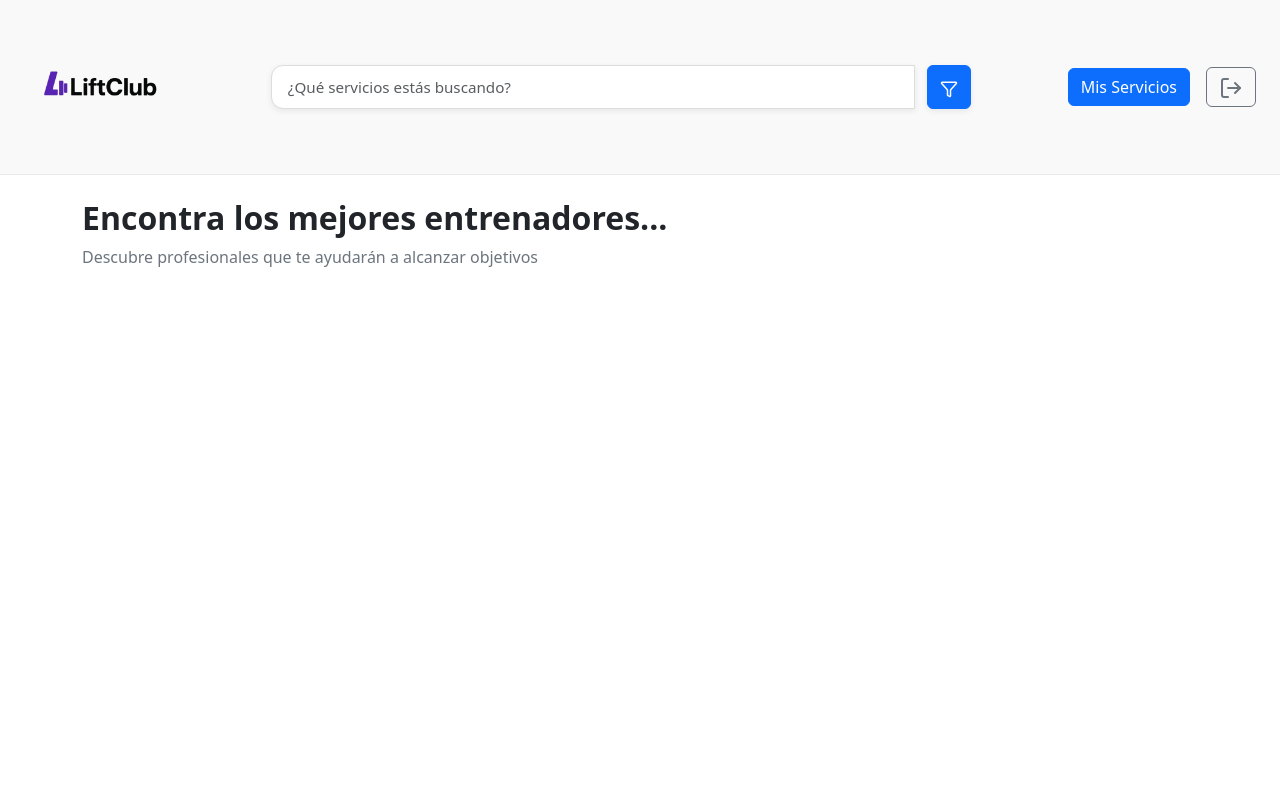
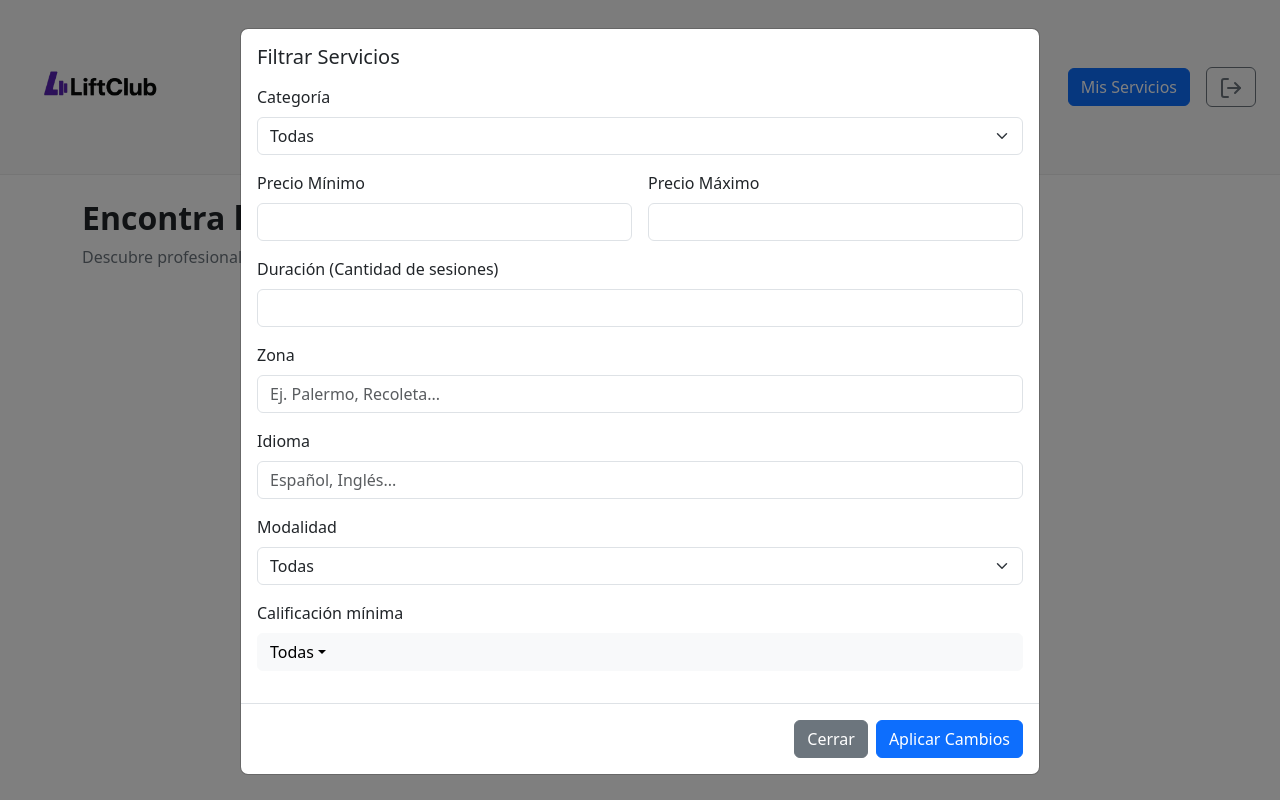
Before and after one commit to IgnacioAlcaraz/liftClubProyect, a React (Vite) app in the folder Frontend/frontend-proyect/: page /client-home in a window 1280 px wide. Both pictures are taken after a click on the button 948 px from the left and 87 px from the top of the page. Built offline with nearby package versions, Linux system fonts and the light colour scheme.

Commit message:
filtros funcionales

```diff
--- a/Frontend/frontend-proyect/src/app/slices/authSlice.js
+++ b/Frontend/frontend-proyect/src/app/slices/authSlice.js
@@ -64,7 +64,6 @@ export const {
 // Exportación del reducer
 export default authSlice.reducer;
 
-// 🔁 Thunk para login tradicional (fetch POST)
 export const loginUser = (credentials) => async (dispatch) => {
   dispatch(loginStart());
   try {
--- /dev/null
+++ b/Frontend/frontend-proyect/src/components/client/FilterButton/FilterButton.jsx
@@ -0,0 +1,10 @@
+import React from "react";
+import { Button } from "react-bootstrap";
+import { Filter } from "lucide-react";
+export const FilterButton = ({ onClick }) => {
+  return (
+    <Button className="filter-button" onClick={onClick}>
+      <Filter size={18}></Filter>
+    </Button>
+  );
+};
--- a/Frontend/frontend-proyect/src/components/client/Header/Header.jsx
+++ b/Frontend/frontend-proyect/src/components/client/Header/Header.jsx
@@ -1,27 +1,26 @@
 import React from "react";
-import { Button } from "react-bootstrap";
+import { Paperclip } from "lucide-react";
 import PrimaryButton from "../../primaryButton/PrimaryButton";
-import { LogOut, Paperclip } from "lucide-react";
+import LogoutButton from "../../LogoutButton";
 import SearchBar from "../SearchBar/SearchBar";
 import StepsBar from "../StepsBar/StepsBar";
-import LogoutButton from "../../LogoutButton";
 import logo from "../../../assets/logo.png";
-
 import "./Header.css";
 
 const Header = ({
   showSearch = false,
   searchQuery = "",
   setSearchQuery = () => {},
-  onFilterClick = () => {},
   showSteps = false,
   currentStep = 0,
   showButtons = true,
+  setFilters = () => {},
+
 }) => {
   return (
     <div className="custom-header">
       <div className="left">
-        {<img src={logo} alt="LiftClub" className="logo" />}
+        <img src={logo} alt="LiftClub" className="logo" />
       </div>
 
       <div className="center">
@@ -29,7 +28,7 @@ const Header = ({
           <SearchBar
             searchQuery={searchQuery}
             setSearchQuery={setSearchQuery}
-            onFilterClick={onFilterClick}
+            setFilters={setFilters}
           />
         )}
         {showSteps && <StepsBar currentStep={currentStep} />}
@@ -43,7 +42,6 @@ const Header = ({
             to="/mis-servicios"
             variant="primary"
           />
-
           <LogoutButton />
         </div>
       )}
--- /dev/null
+++ b/Frontend/frontend-proyect/src/components/client/RatingDropDown/RatingDropDown.jsx
@@ -0,0 +1,31 @@
+import React from "react";
+import { Dropdown } from "react-bootstrap";
+import { Star } from "lucide-react";
+
+const RatingDropdown = ({ value, onChange }) => {
+  const ratings = [5, 4, 3, 2, 1];
+
+  const renderStars = (count) =>
+    Array.from({ length: count }).map((_, i) => (
+      <Star key={i} size={14} fill="#ffc107" stroke="#ffc107" />
+    ));
+
+  return (
+    <Dropdown onSelect={(val) => onChange(val)} drop="down">
+      <Dropdown.Toggle variant="light" className="w-100 text-start">
+        {value ? renderStars(Number(value)) : "Todas"}
+      </Dropdown.Toggle>
+
+      <Dropdown.Menu style={{ position: "absolute", zIndex: 1051 }}>
+        <Dropdown.Item eventKey="">Todas</Dropdown.Item>
+        {ratings.map((n) => (
+          <Dropdown.Item key={n} eventKey={n}>
+            {renderStars(n)}
+          </Dropdown.Item>
+        ))}
+      </Dropdown.Menu>
+    </Dropdown>
+  );
+};
+
+export default RatingDropdown;
--- a/Frontend/frontend-proyect/src/components/client/SearchBar/SearchBar.css
+++ b/Frontend/frontend-proyect/src/components/client/SearchBar/SearchBar.css
@@ -35,3 +35,21 @@
   align-items: center;
   justify-content: center;
 }
+
+.modal-custom-size .modal-dialog {
+  max-height: 80vh !important;
+  display: flex;
+  flex-direction: column;
+}
+
+.modal-custom-size .modal-content {
+  height: 100%;
+  overflow: hidden;
+  display: flex;
+  flex-direction: column;
+}
+
+.modal-custom-size .modal-body {
+  overflow-y: auto;
+  max-height: 70vh !important;
+}
--- a/Frontend/frontend-proyect/src/components/client/SearchBar/SearchBar.jsx
+++ b/Frontend/frontend-proyect/src/components/client/SearchBar/SearchBar.jsx
@@ -1,9 +1,33 @@
-import React from "react";
-import { InputGroup, FormControl, Button } from "react-bootstrap";
-import { Search, Filter } from "lucide-react";
+import React, { useState } from "react";
+import { InputGroup, FormControl, Modal, Button, Form } from "react-bootstrap";
+import { FilterButton } from "../FilterButton/FilterButton";
+import { Star } from "lucide-react";
+import RatingDropdown from "../RatingDropDown/RatingDropDown";
+
 import "./SearchBar.css";
 
-const SearchBar = ({ searchQuery, setSearchQuery, onFilterClick }) => {
+const SearchBar = ({ searchQuery, setSearchQuery, setFilters }) => {
+  const [showFilters, setShowFilters] = useState(false);
+
+  const [localFilters, setLocalFilters] = useState({
+    categoria: "",
+    precioMin: "",
+    precioMax: "",
+    duracion: "",
+    zona: "",
+    idioma: "",
+    modalidad: "",
+    rating: "",
+  });
+
+  const handleFilterClick = () => setShowFilters(true);
+  const handleCloseFilters = () => setShowFilters(false);
+
+  const handleApplyFilters = () => {
+    setFilters(localFilters);
+    setShowFilters(false);
+  };
+
   return (
     <div className="search-bar-container">
       <InputGroup className="search-input-group">
@@ -13,9 +37,135 @@ const SearchBar = ({ searchQuery, setSearchQuery, onFilterClick }) => {
           onChange={(e) => setSearchQuery(e.target.value)}
         />
       </InputGroup>
-      <Button className="filter-button" onClick={onFilterClick}>
-        <Filter size={18} />
-      </Button>
+
+      <FilterButton onClick={handleFilterClick} />
+
+      <Modal show={showFilters} onHide={handleCloseFilters} centered size="lg">
+        <Modal.Body>
+          <h5 className="mb-3">Filtrar Servicios</h5>
+          <Form>
+            <Form.Group className="mb-3">
+              <Form.Label>Categoría</Form.Label>
+              <Form.Select
+                value={localFilters.categoria}
+                onChange={(e) =>
+                  setLocalFilters({
+                    ...localFilters,
+                    categoria: e.target.value,
+                  })
+                }
+              >
+                <option value="">Todas</option>
+                <option>Running</option>
+                <option>Gimnasio</option>
+                <option>Nutrición</option>
+                <option>Yoga</option>
+                <option>Otro</option>
+              </Form.Select>
+            </Form.Group>
+
+            <div className="d-flex justify-content-between mb-3">
+              <Form.Group className="me-2 w-50">
+                <Form.Label>Precio Mínimo</Form.Label>
+                <Form.Control
+                  type="number"
+                  value={localFilters.precioMin}
+                  onChange={(e) =>
+                    setLocalFilters({
+                      ...localFilters,
+                      precioMin: e.target.value,
+                    })
+                  }
+                />
+              </Form.Group>
+              <Form.Group className="ms-2 w-50">
+                <Form.Label>Precio Máximo</Form.Label>
+                <Form.Control
+                  type="number"
+                  value={localFilters.precioMax}
+                  onChange={(e) =>
+                    setLocalFilters({
+                      ...localFilters,
+                      precioMax: e.target.value,
+                    })
+                  }
+                />
+              </Form.Group>
+            </div>
+
+            <Form.Group className="mb-3">
+              <Form.Label>Duración (Cantidad de sesiones)</Form.Label>
+              <Form.Control
+                type="number"
+                value={localFilters.duracion}
+                onChange={(e) =>
+                  setLocalFilters({ ...localFilters, duracion: e.target.value })
+                }
+              />
+            </Form.Group>
+
+            <Form.Group className="mb-3">
+              <Form.Label>Zona</Form.Label>
+              <Form.Control
+                type="text"
+                placeholder="Ej. Palermo, Recoleta..."
+                value={localFilters.zona}
+                onChange={(e) =>
+                  setLocalFilters({ ...localFilters, zona: e.target.value })
+                }
+              />
+            </Form.Group>
+
+            <Form.Group className="mb-3">
+              <Form.Label>Idioma</Form.Label>
+              <Form.Control
+                type="text"
+                placeholder="Español, Inglés..."
+                value={localFilters.idioma}
+                onChange={(e) =>
+                  setLocalFilters({ ...localFilters, idioma: e.target.value })
+                }
+              />
+            </Form.Group>
+
+            <Form.Group className="mb-3">
+              <Form.Label>Modalidad</Form.Label>
+              <Form.Select
+                value={localFilters.modalidad}
+                onChange={(e) =>
+                  setLocalFilters({
+                    ...localFilters,
+                    modalidad: e.target.value,
+                  })
+                }
+              >
+                <option value="">Todas</option>
+                <option>Presencial</option>
+                <option>Online</option>
+              </Form.Select>
+            </Form.Group>
+
+            <Form.Group className="mb-3">
+              <Form.Label>Calificación mínima</Form.Label>
+              <RatingDropdown
+                value={localFilters.rating}
+                onChange={(val) =>
+                  setLocalFilters({ ...localFilters, rating: val })
+                }
+              />
+            </Form.Group>
+          </Form>
+        </Modal.Body>
+
+        <Modal.Footer>
+          <Button variant="secondary" onClick={handleCloseFilters}>
+            Cerrar
+          </Button>
+          <Button variant="primary" onClick={handleApplyFilters}>
+            Aplicar Cambios
+          </Button>
+        </Modal.Footer>
+      </Modal>
     </div>
   );
 };
--- a/Frontend/frontend-proyect/src/components/client/serviceList/serviceList.jsx
+++ b/Frontend/frontend-proyect/src/components/client/serviceList/serviceList.jsx
@@ -3,9 +3,10 @@ import { useSelector } from "react-redux";
 import ServiceCard from "../serviceCard/ServiceCard";
 import axios from "axios";
 
-const ListaDeServicios = ({ searchQuery }) => {
+const ListaDeServicios = ({ searchQuery, filters = {} }) => {
   const reduxToken = useSelector((state) => state.auth.token);
   const token = reduxToken || localStorage.getItem("token");
+
   const [services, setServices] = useState([]);
 
   useEffect(() => {
@@ -18,16 +19,48 @@ const ListaDeServicios = ({ searchQuery }) => {
         });
         setServices(response.data);
       } catch (error) {
-        console.error("❌ Error al cargar los servicios:", error);
+        console.error("Error al cargar los servicios:", error);
       }
     };
 
     if (token) fetchServices();
   }, [token]);
 
-  const filteredServices = services.filter((s) =>
-    s.name.toLowerCase().includes(searchQuery.toLowerCase())
-  );
+  const filteredServices = services.filter((s) => {
+    const nameMatch = s.name.toLowerCase().includes(searchQuery.toLowerCase());
+
+    const categoryMatch =
+      !filters.categoria || s.category === filters.categoria;
+    const priceMinMatch =
+      !filters.precioMin || s.price >= Number(filters.precioMin);
+    const priceMaxMatch =
+      !filters.precioMax || s.price <= Number(filters.precioMax);
+    const durationMatch =
+      !filters.duracion || s.duration === Number(filters.duracion);
+    const locationMatch =
+      !filters.zona ||
+      s.zone?.toLowerCase().includes(filters.zona.toLowerCase());
+    const languageMatch =
+      !filters.idioma ||
+      s.idiom?.toLowerCase().includes(filters.idioma.toLowerCase());
+    const modeMatch =
+      !filters.modalidad ||
+      s.modality?.toLowerCase() === filters.modalidad.toLowerCase();
+    const ratingMatch =
+      !filters.rating || s.averageRating >= Number(filters.rating);
+
+    return (
+      nameMatch &&
+      categoryMatch &&
+      priceMinMatch &&
+      priceMaxMatch &&
+      durationMatch &&
+      locationMatch &&
+      languageMatch &&
+      modeMatch &&
+      ratingMatch
+    );
+  });
 
   return (
     <div className="d-flex flex-wrap justify-content-center gap-4">
--- a/Frontend/frontend-proyect/src/pages/ClientHome.jsx
+++ b/Frontend/frontend-proyect/src/pages/ClientHome.jsx
@@ -1,11 +1,10 @@
 import React, { useState } from "react";
 import ListaDeServicios from "../components/client/serviceList/serviceList";
-import PrimaryButton from "../components/primaryButton/PrimaryButton";
 import Header from "../components/client/Header/Header";
-import { Paperclip } from "lucide-react";
 
 const ClientHome = () => {
   const [searchQuery, setSearchQuery] = useState("");
+  const [filters, setFilters] = useState({});
 
   return (
     <>
@@ -13,8 +12,8 @@ const ClientHome = () => {
         showSearch={true}
         searchQuery={searchQuery}
         setSearchQuery={setSearchQuery}
-        onFilterClick={() => console.log("Filtro no implementado")}
         showButtons={true}
+        setFilters={setFilters}
       />
 
       <div className="container py-4">
@@ -22,7 +21,7 @@ const ClientHome = () => {
         <p className="text-secondary mb-4">
           Descubre profesionales que te ayudarán a alcanzar objetivos
         </p>
-        <ListaDeServicios searchQuery={searchQuery} />
+        <ListaDeServicios searchQuery={searchQuery} filters={filters} />
       </div>
     </>
   );
```
Also changed, not shown: Frontend/frontend-proyect/src/App.css (line endings or trailing spaces), 1 other file (tests, documents, lock files or other folders).
